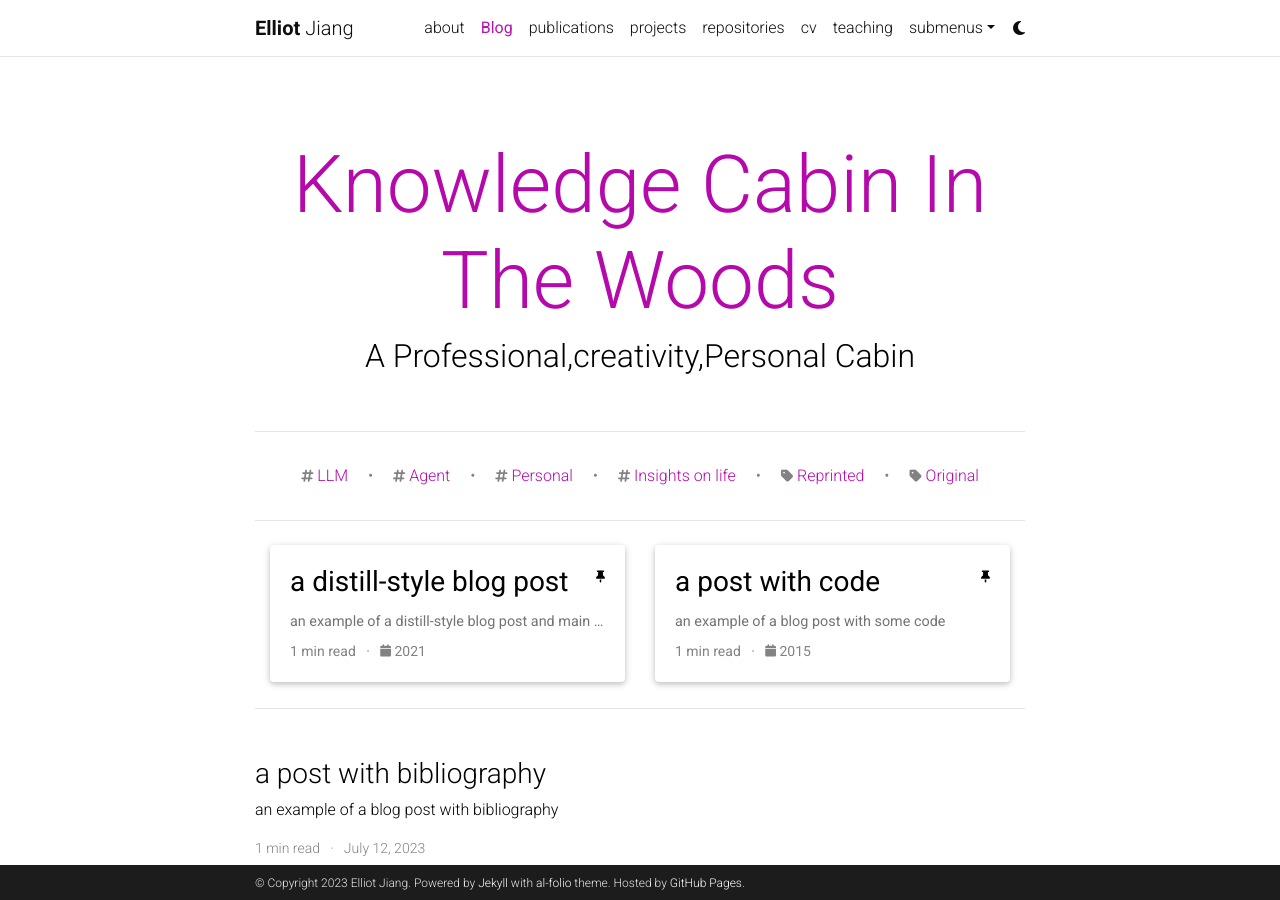
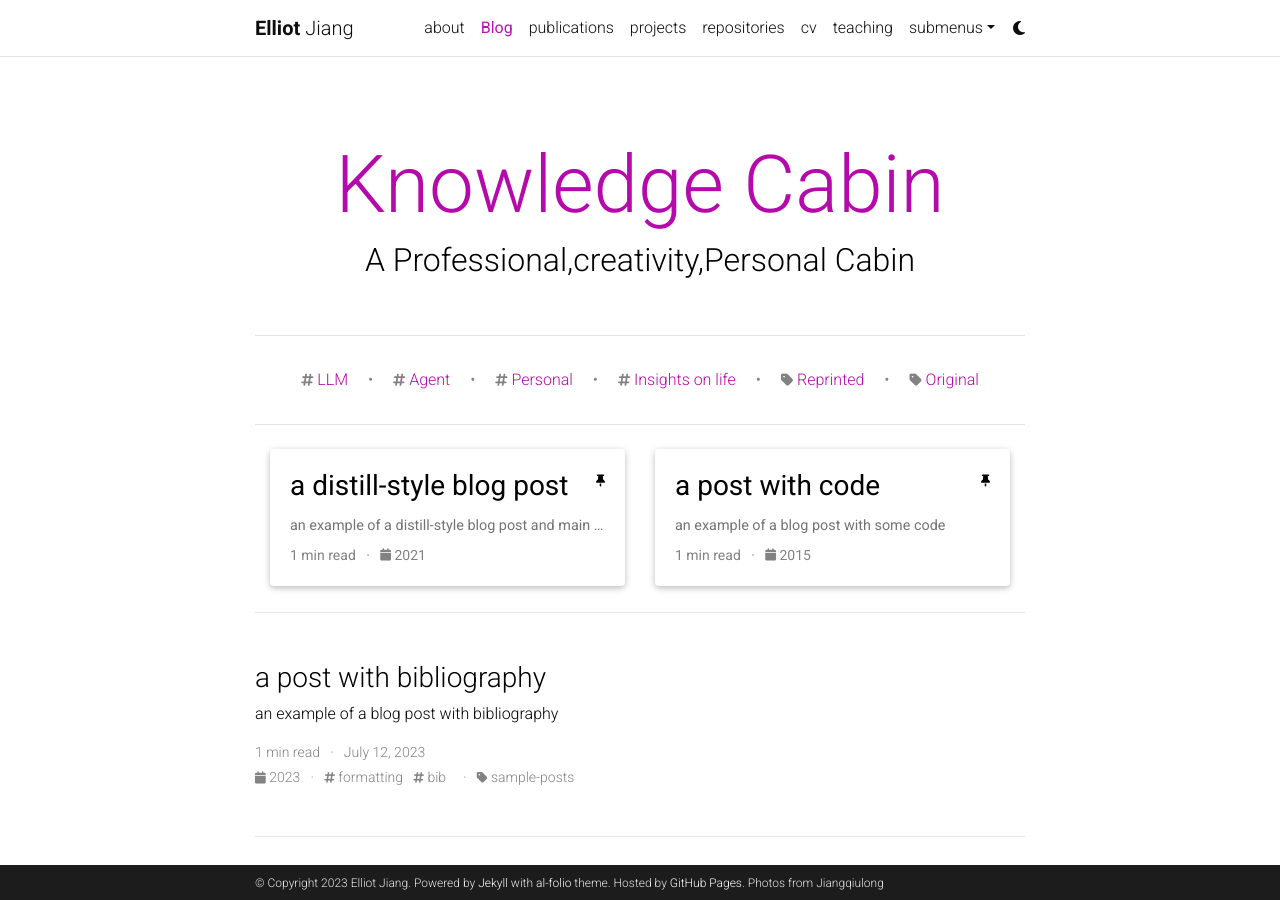
Before and after one commit to PirateforFreedom/PirateforFreedom.github.io, a Jekyll site: the page built from blog/index.html, in a window 1280 px wide and 900 px high. Built offline with Jekyll 4.4.1, drawn with Linux system fonts in a browser that asks for light colours; full-size pictures stand in for the smaller copies a plugin makes; the list of posts is cut into pages by our own code; comment, search, counter and statistics services are not loaded; a style sheet for code colours, icons or effects is not loaded.

Commit message:
Update _config.yml

```diff
--- a/_config.yml
+++ b/_config.yml
@@ -12,10 +12,11 @@
 footer_text: >
   Powered by <a href="https://jekyllrb.com/" target="_blank">Jekyll</a> with <a href="https://github.com/alshedivat/al-folio">al-folio</a> theme.
   Hosted by <a href="https://pages.github.com/" target="_blank">GitHub Pages</a>.
+  Photos from Jiangqiulong
 keywords: jekyll, jekyll-theme, academic-website, portfolio-website  # add your own keywords or leave empty
 
 lang: en # the language of your site (for example: en, fr, cn, ru, etc.)
-icon: /assets/img/prof_pic.jpg # the emoji used as the favicon (alternatively, provide image name in /assets/img/)
+icon: ⚛️ # the emoji used as the favicon (alternatively, provide image name in /assets/img/)
 
 url: https://PirateforFreedom.github.io # the base hostname & protocol for your site
 baseurl: # the subpath of your site, e.g. /blog/
@@ -121,7 +122,7 @@
 # Blog
 # -----------------------------------------------------------------------------
 
-blog_name: Knowledge Cabin In The Woods # blog_name will be displayed in your blog page
+blog_name: Knowledge Cabin # blog_name will be displayed in your blog page
 blog_nav_title: Blog # your blog must have a title for it to be displayed in the nav bar
 blog_description: A Professional,creativity,Personal Cabin
 permalink: /blog/:year/:title/
```
